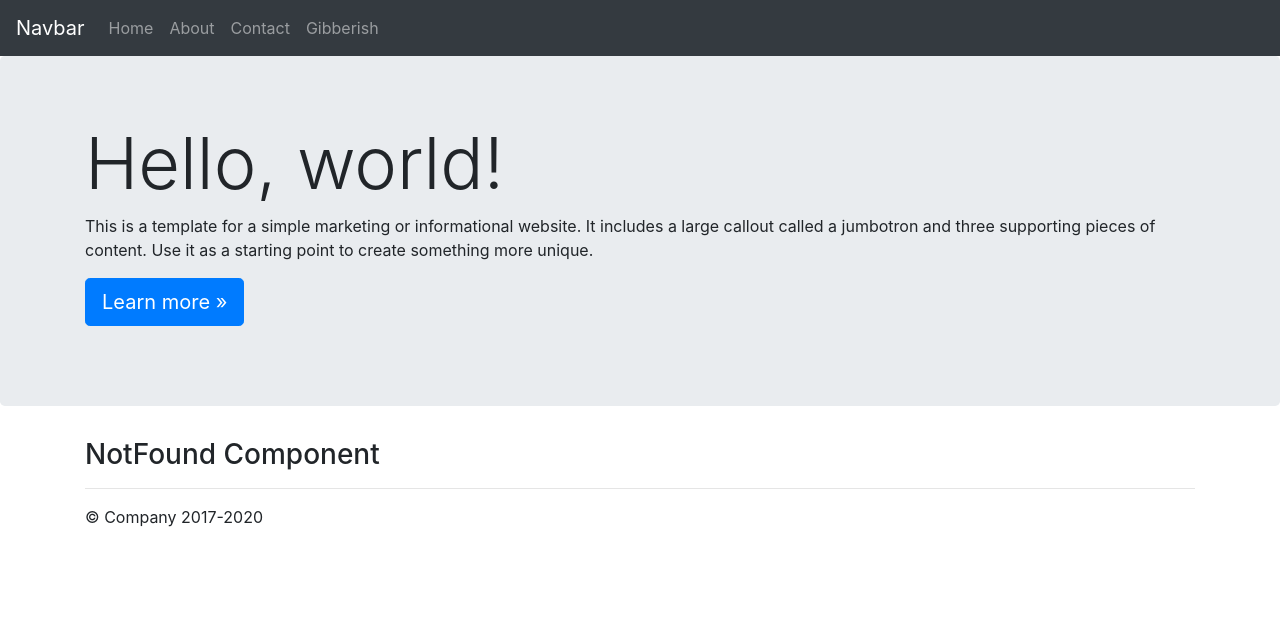
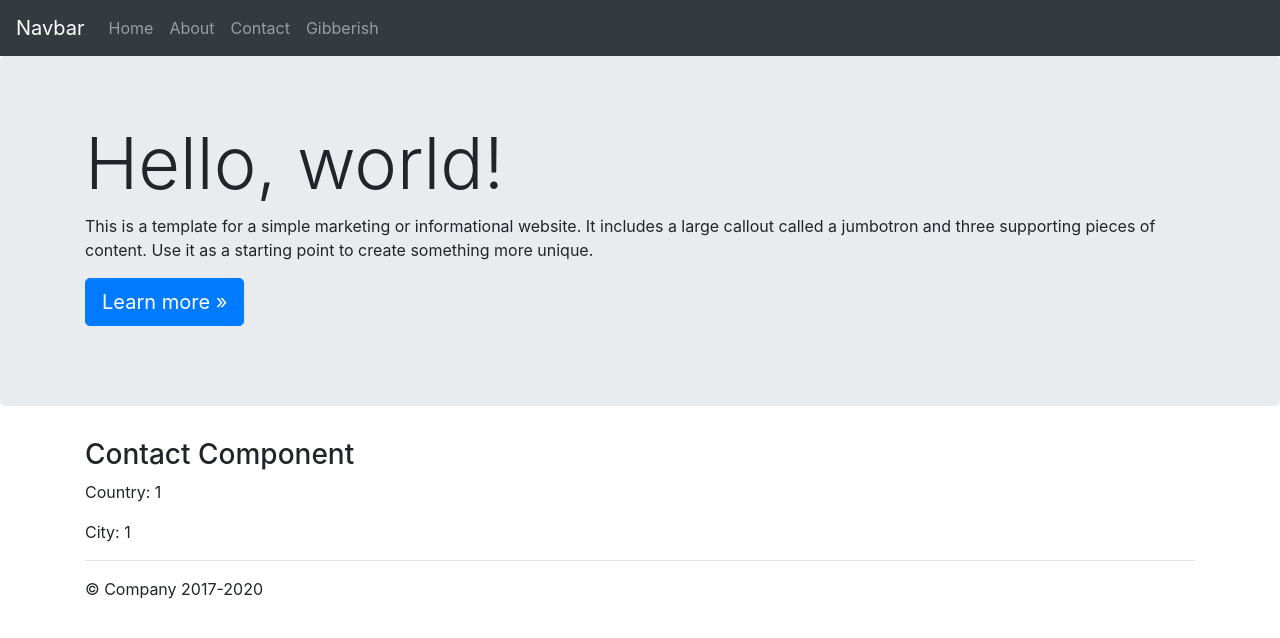
Before and after one commit to vivekanandpv/react-module3, a React (Create React App) app: page /contact/1/1 in a window 1280 px wide. Shown: the top 638 px of the page. Built offline with nearby package versions, Linux system fonts and the light colour scheme.

Commit message:
programmatic navigation

```diff
--- a/src/components/About.js
+++ b/src/components/About.js
@@ -1,9 +1,19 @@
 import React from 'react';
+import { useHistory } from 'react-router-dom';
 
 const About = (props) => {
+  const history = useHistory();
+
+  const handleClick = () => {
+    history.push('/contact/Japan/Tokyo');
+  };
+
   return (
     <React.Fragment>
       <h3>About Component</h3>
+      <button className='btn btn-primary' onClick={handleClick}>
+        Go to Home
+      </button>
     </React.Fragment>
   );
 };
--- a/src/components/Contact.js
+++ b/src/components/Contact.js
@@ -3,7 +3,9 @@ import React from 'react';
 const Contact = (props) => {
   return (
     <React.Fragment>
-      <h3>Contact Component: City: {props.match.params.city}</h3>
+      <h3>Contact Component</h3>
+      <p>Country: {props.match.params.country}</p>
+      <p>City: {props.match.params.city}</p>
     </React.Fragment>
   );
 };
--- a/src/layout/AppLayout.js
+++ b/src/layout/AppLayout.js
@@ -18,7 +18,9 @@ const AppLayout = (props) => {
         <Switch>
           <Route exact path='/' component={Home} />
           <Route exact path='/about' component={About} />
-          <Route exact path='/contact/:city' component={Contact} />
+          <Route exact path='/contact' component={Contact} />
+          <Route exact path='/contact/:country' component={Contact} />
+          <Route exact path='/contact/:country/:city' component={Contact} />
           <Route component={NotFound} />
         </Switch>
       </MainContent>
```
